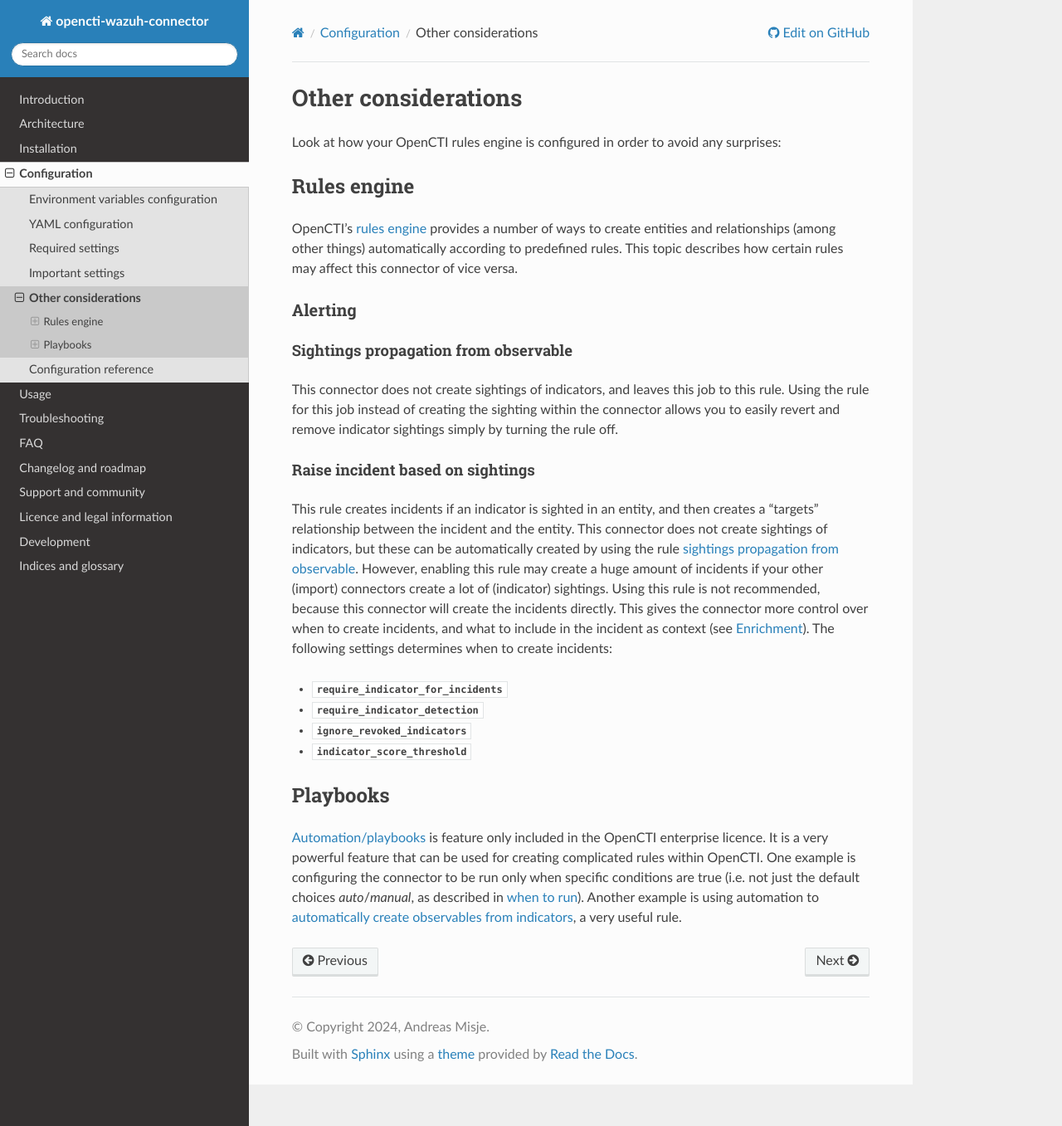
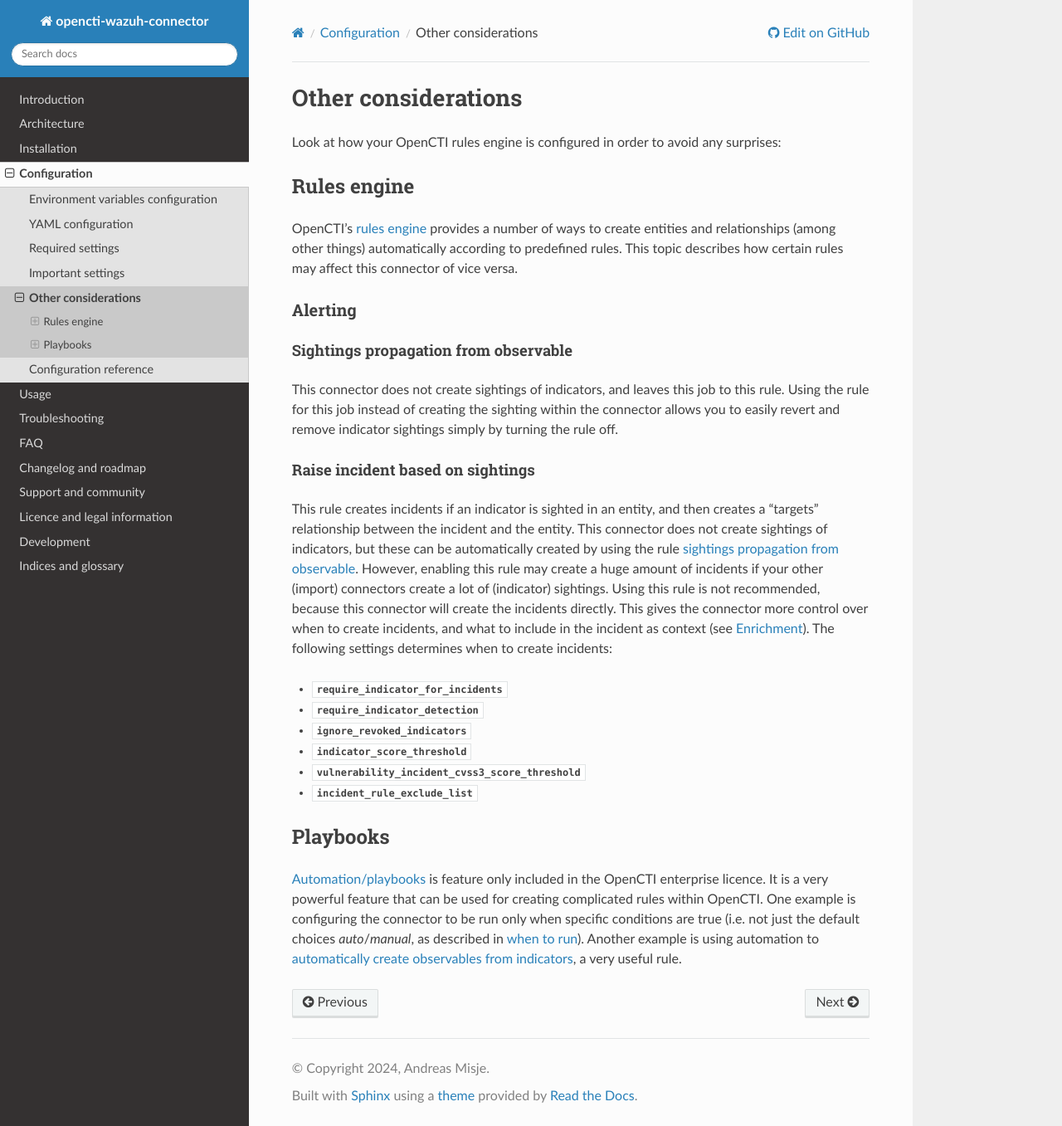
Before and after one commit to misje/opencti-wazuh-connector, a Sphinx documentation site: the page built from docs/source/conf_other_considerations.rst, in a window 1280 px wide and 1357 px high. Shown: the whole window at 83% size. Built offline with Sphinx 7.4.7 and the Read the Docs theme 2.0.0, drawn with Linux system fonts in a browser that asks for light colours.

Commit message:
Add additional incident-related settings to another doc. node

```diff
--- a/docs/source/conf_other_considerations.rst
+++ b/docs/source/conf_other_considerations.rst
@@ -50,6 +50,8 @@ settings determines when to create incidents:
 - :attr:`~wazuh.config.Config.require_indicator_detection`
 - :attr:`~wazuh.config.Config.ignore_revoked_indicators`
 - :attr:`~wazuh.config.Config.indicator_score_threshold`
+- :attr:`~wazuh.config.Config.vulnerability_incident_cvss3_score_threshold`
+- :attr:`~wazuh.config.Config.incident_rule_exclude_list`
 
 Playbooks
 ~~~~~~~~~
```
